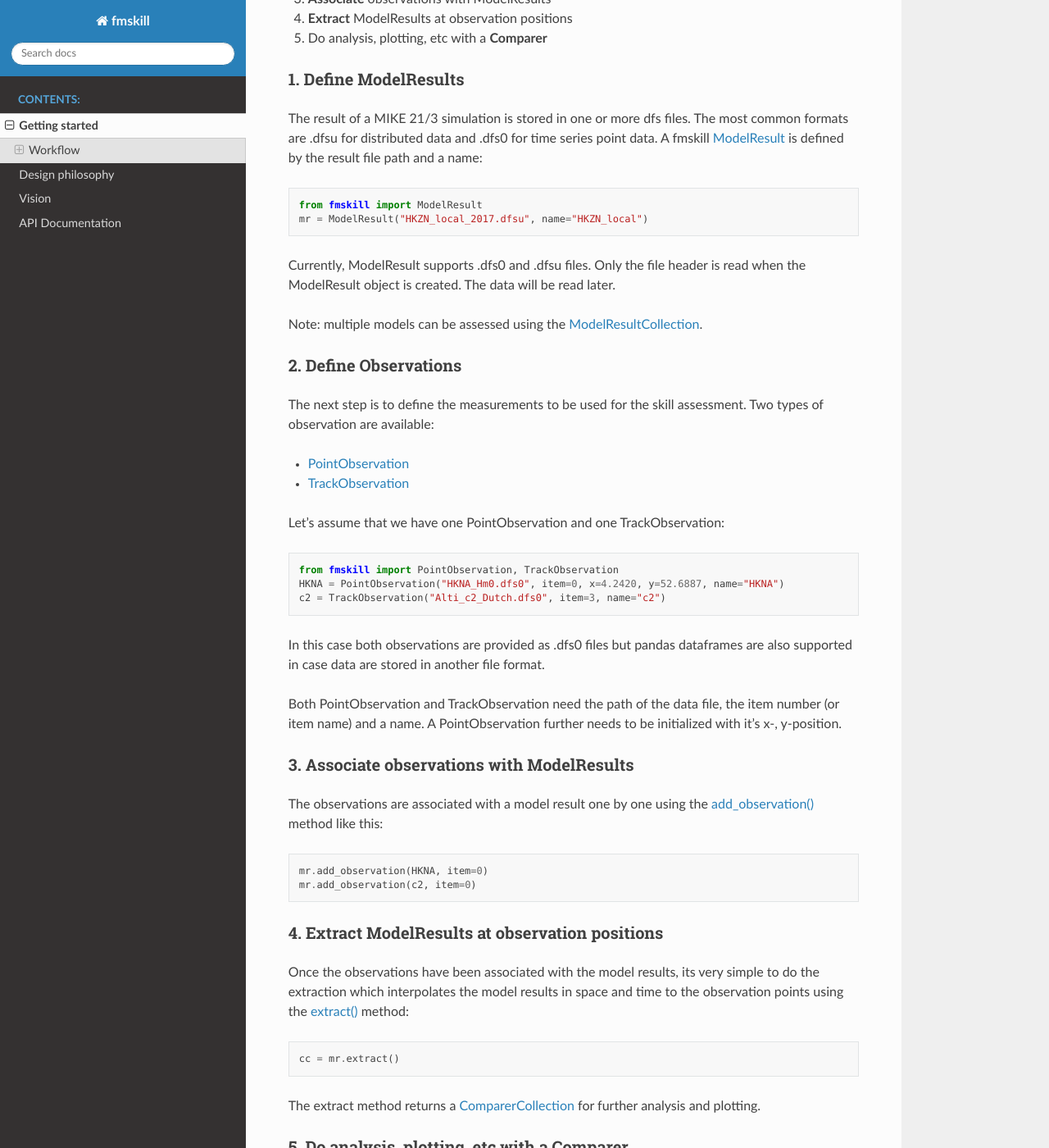
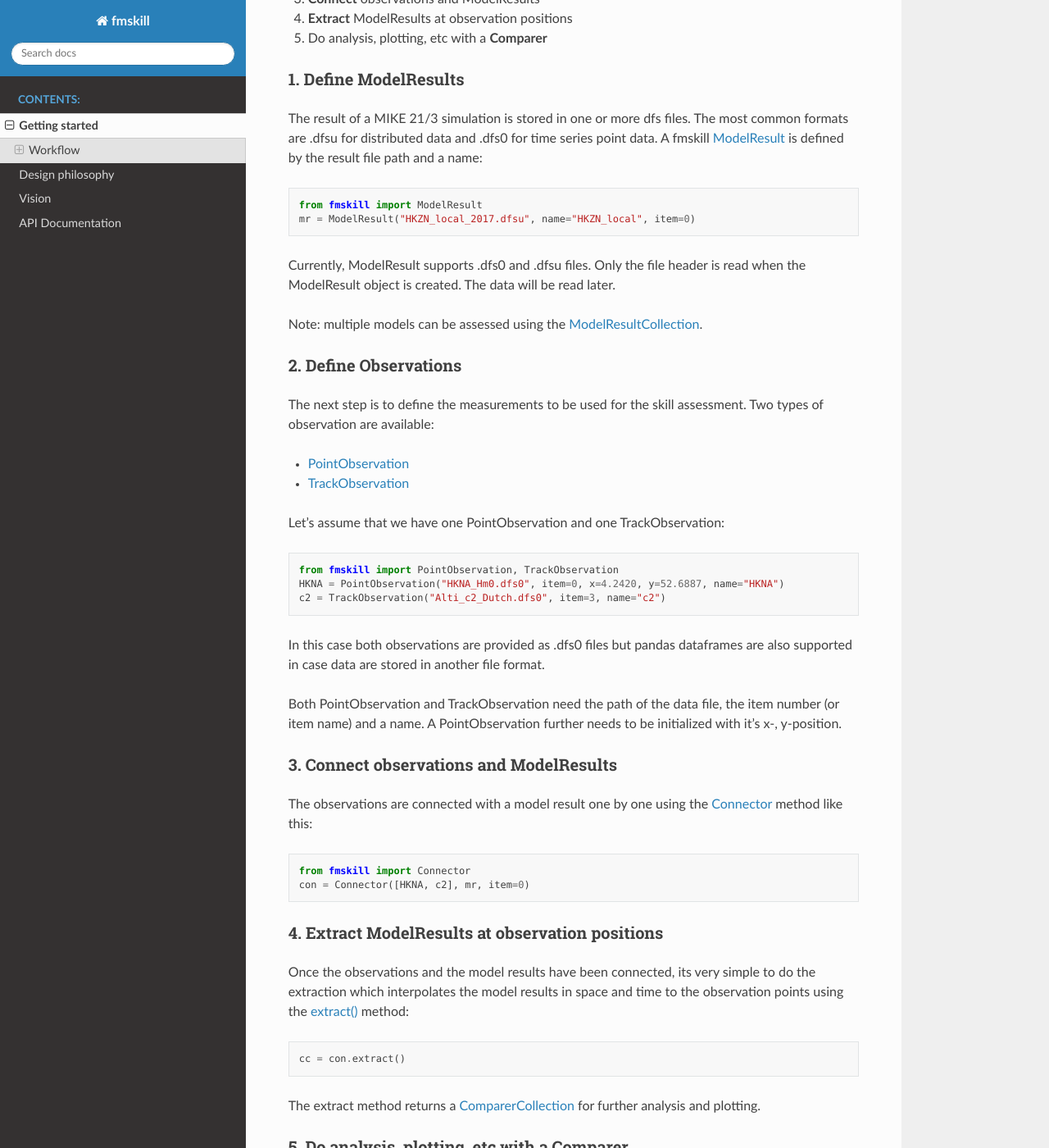
Before and after one commit to DHI/modelskill, a Sphinx documentation site: the page built from docs/getting_started.rst, in a window 1280 px wide and 1400 px high, scrolled down 325 px. Shown: the whole window at 82% size. Built offline with Sphinx 7.4.7 and the Read the Docs theme 2.0.0, drawn with Linux system fonts in a browser that asks for light colours; some of the changed text lies outside the part shown.

Commit message:
Add Connector to documentation

```diff
--- a/docs/getting_started.rst
+++ b/docs/getting_started.rst
@@ -10,7 +10,7 @@ The typical fmskill workflow consists of these five steps:
 
 #. Define **ModelResults**
 #. Define **Observations**
-#. **Associate** observations with ModelResults
+#. **Connect** observations and ModelResults
 #. **Extract** ModelResults at observation positions
 #. Do analysis, plotting, etc with a **Comparer**
 
@@ -61,31 +61,29 @@ the item number (or item name) and a name. A PointObservation further needs to b
 
 
 
-3. Associate observations with ModelResults
-===========================================
+3. Connect observations and ModelResults
+========================================
 
-The observations are associated with a model result one by one using the
-`add_observation() <api.html#fmskill.model.ModelResult.add_observation>`_ method like this:
+The observations are connected with a model result one by one using the
+`Connector <api.html#fmskill.connection.Connector>`_ method like this:
 
 
 .. code-block:: python
 
-   mr.add_observation(HKNA, item=0)
-   mr.add_observation(c2, item=0)
-
-
+   from fmskill import Connector
+   con = Connector([HKNA, c2], mr, item=0)
 
 
 4. Extract ModelResults at observation positions
 ================================================
 
-Once the observations have been associated with the model results,
+Once the observations and the model results have been connected,
 its very simple to do the extraction which interpolates the model results
-in space and time to the observation points using the `extract() <api.html#fmskill.model.ModelResult.extract>`_ method:
+in space and time to the observation points using the `extract() <api.html#fmskill.connection.Connector.extract>`_ method:
 
 .. code-block:: python
 
-   cc = mr.extract()
+   cc = con.extract()
 
 The extract method returns a `ComparerCollection <api.html#fmskill.comparison.ComparerCollection>`_ for further analysis and plotting.
 
```
Also changed, not shown: other parts of docs/getting_started.rst (+1 -1 lines), docs/api.rst (+16 -1 lines), 1 other file.
